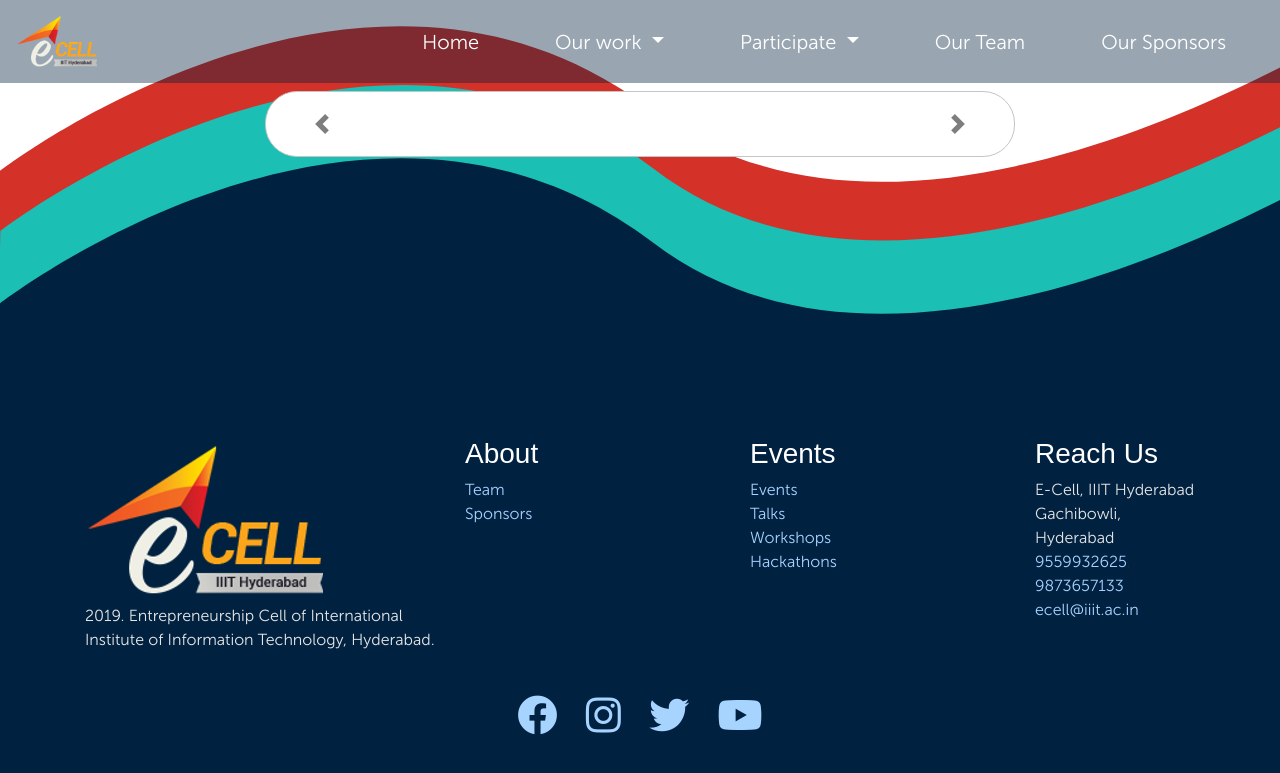
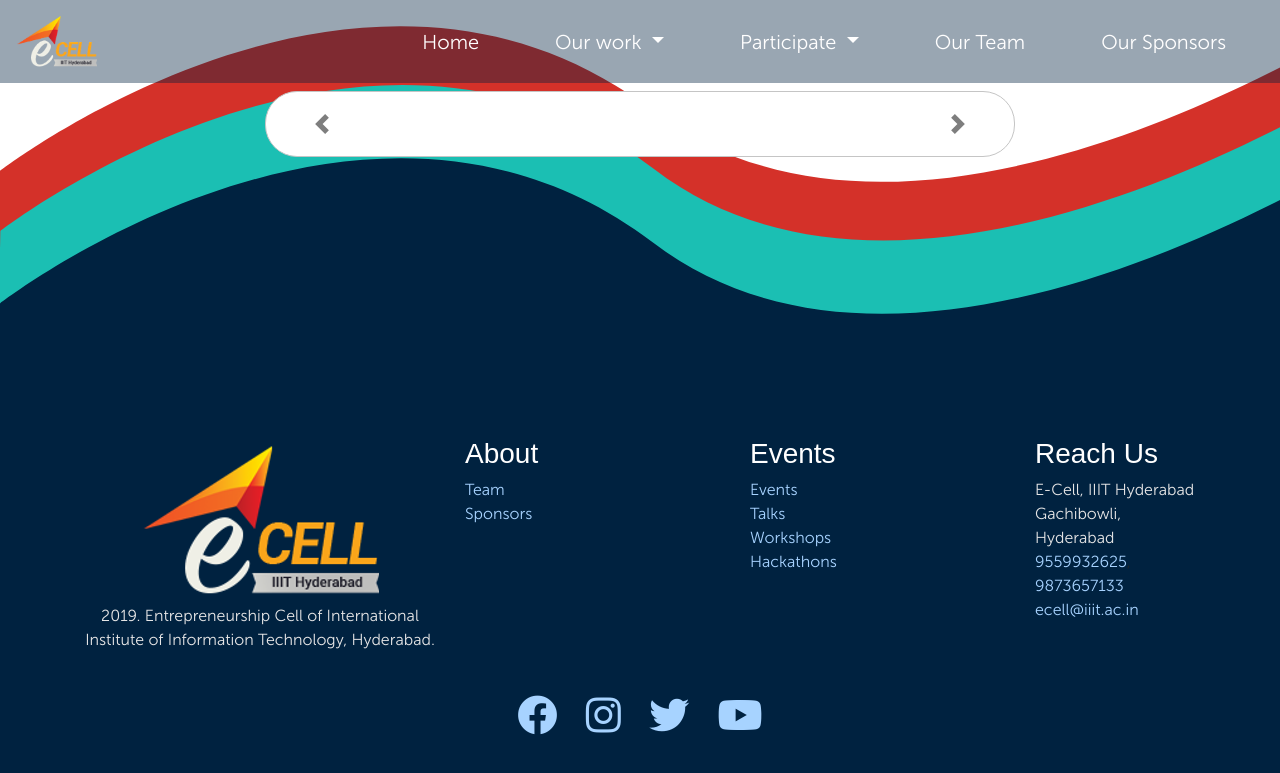
Before and after one commit to IIIT-ECell/website_2019, a Jekyll site: the page built from index.html, in a window 1280 px wide and 900 px high, scrolled down 2964 px. Shown: the top 773 px of the window. Built offline with Jekyll 4.4.1, drawn with Linux system fonts in a browser that asks for light colours; nearby versions of some CDN libraries; some web fonts are replaced; a script that is not in the unit is left out.

Commit message:
logo center on mobile

```diff
--- a/_includes/footer.html
+++ b/_includes/footer.html
@@ -47,10 +47,10 @@
     <div class="container-fluid bg-blue push-bottom">
         <div class="container">
             <div class="row">
-                <div class="col-12 col-md-4 push-upper">
+                <div class="col-12 col-md-4 push-upper text-center">
                     <img class="img-responsive" src="/assets/imgs/ecell-logo.png" alt="E-Cell Logo" />
 
-                <p class="mx-auto footer-text">
+                   <p class="mx-auto footer-text">
                         2019. Entrepreneurship Cell of International Institute of Information Technology, Hyderabad.
                     </p>
                 </div>
```
